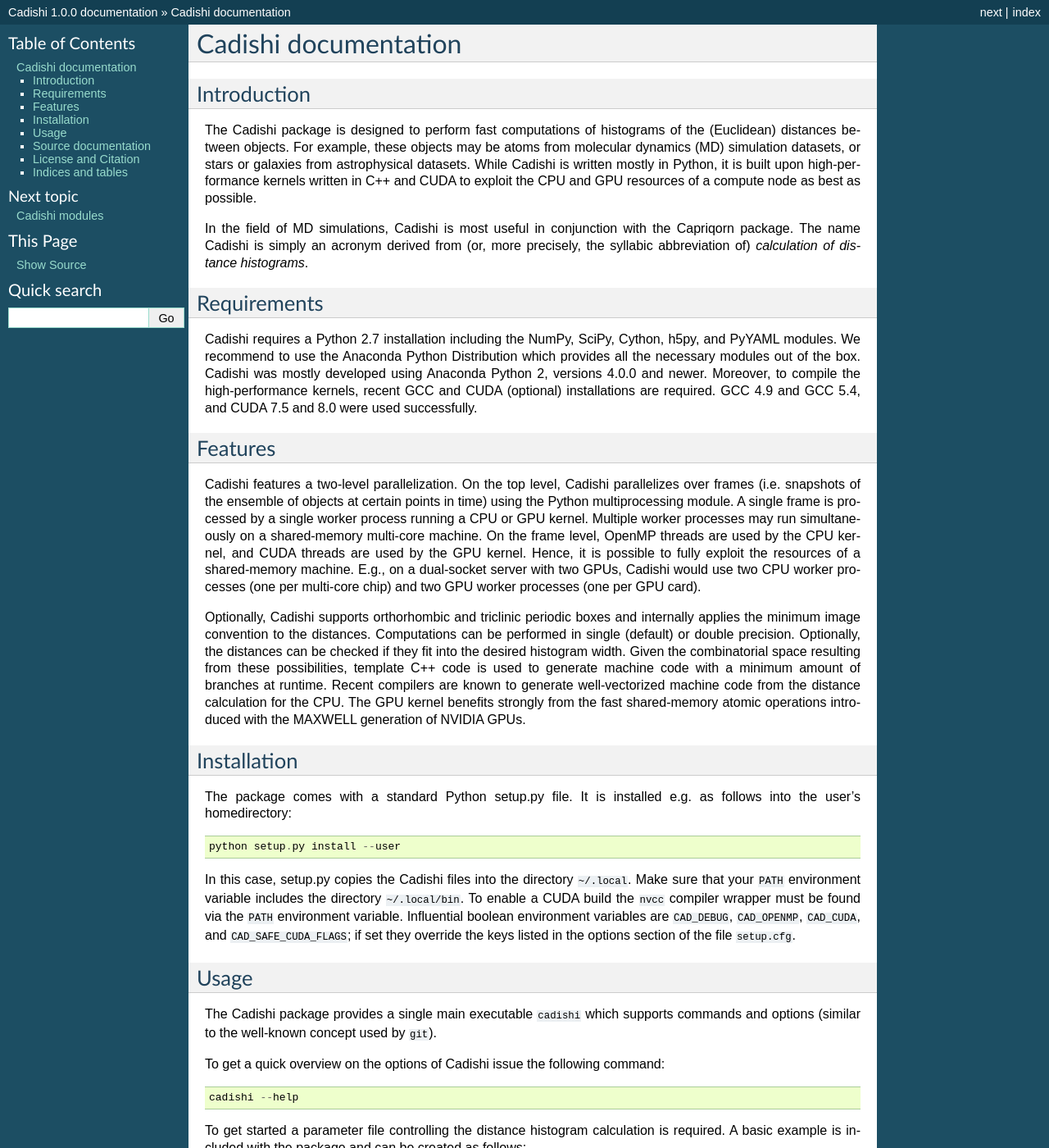
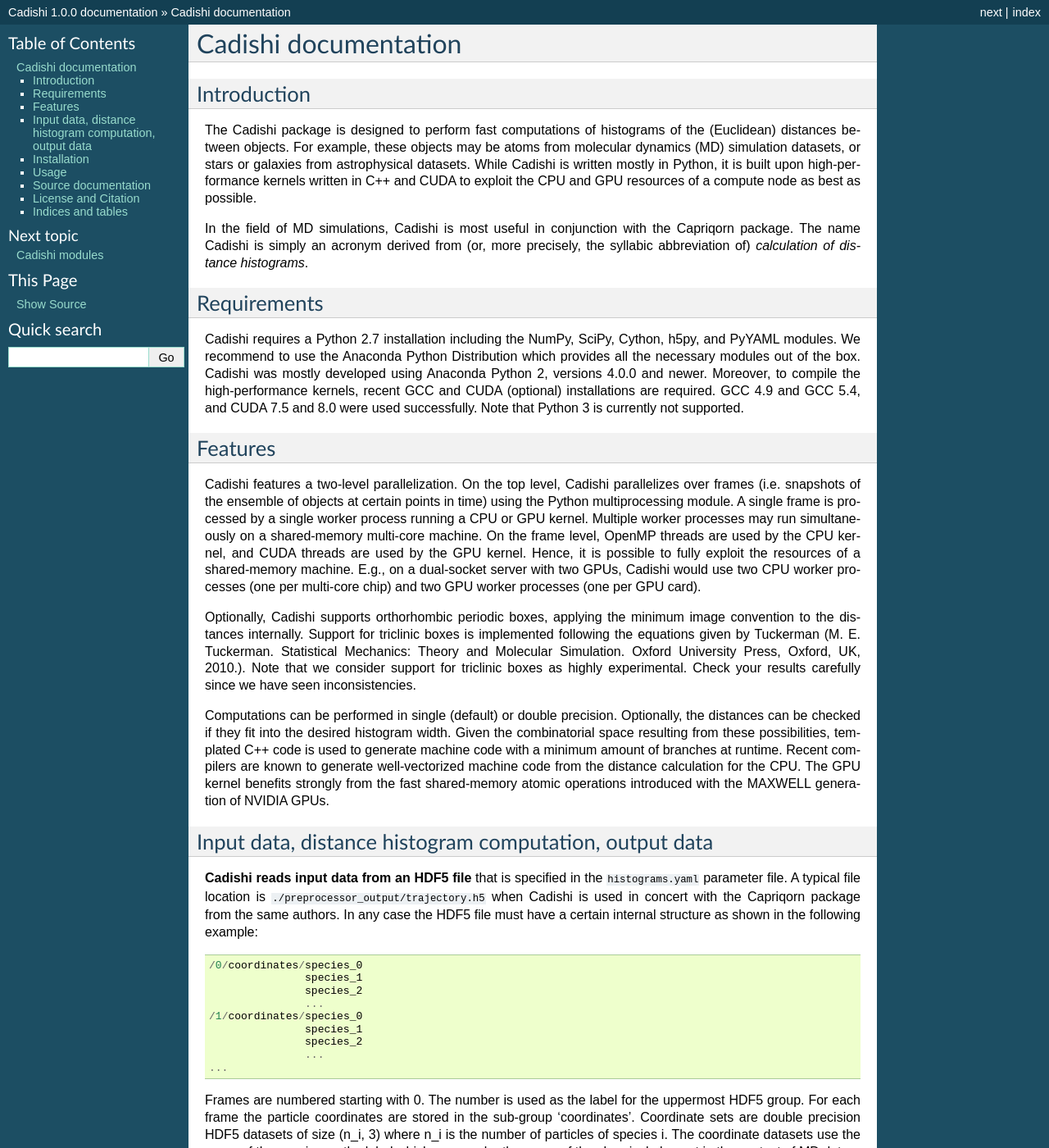
Before and after one commit to bio-phys/cadishi, a Sphinx documentation site: the page built from doc/index.rst, in a window 1280 px wide and 1400 px high. Shown: the whole window at 82% size. Built offline with Sphinx 7.4.7, drawn with Linux system fonts in a browser that asks for light colours; some of the changed text lies outside the part shown.

Commit message:
added documentation on HDF5 file IO

```diff
--- a/doc/index.rst
+++ b/doc/index.rst
@@ -25,7 +25,7 @@
 developed using Anaconda Python 2, versions 4.0.0 and newer. Moreover, to
 compile the high-performance kernels, recent GCC and CUDA (optional)
 installations are required. GCC 4.9 and GCC 5.4, and CUDA 7.5 and 8.0 were used
-successfully.
+successfully. Note that Python 3 is currently not supported.
 
 
 Features
@@ -42,17 +42,81 @@
 GPUs, Cadishi would use two CPU worker processes (one per multi-core chip) and
 two GPU worker processes (one per GPU card).
 
-Optionally, Cadishi supports orthorhombic and triclinic periodic boxes and
-internally applies the minimum image convention to the distances. Computations
-can be performed in single (default) or double precision. Optionally, the
-distances can be checked if they fit into the desired histogram width. Given
-the combinatorial space resulting from these possibilities, template C++ code
-is used to generate machine code with a minimum amount of branches at runtime.
-Recent compilers are known to generate well-vectorized machine code from the
-distance calculation for the CPU. The GPU kernel benefits strongly from the
-fast shared-memory atomic operations introduced with the MAXWELL generation of
-NVIDIA GPUs.
+Optionally, Cadishi supports orthorhombic periodic boxes, applying the minimum
+image convention to the distances internally. Support for triclinic boxes is
+implemented following the equations given by Tuckerman (M. E. Tuckerman.
+Statistical Mechanics: Theory and Molecular Simulation. Oxford University Press,
+Oxford, UK, 2010.).  Note that we consider support for triclinic boxes as highly
+experimental. Check your results carefully since we have seen inconsistencies.
 
+Computations can be performed in single (default) or double precision.
+Optionally, the distances can be checked if they fit into the desired histogram
+width. Given the combinatorial space resulting from these possibilities,
+templated C++ code is used to generate machine code with a minimum amount of
+branches at runtime. Recent compilers are known to generate well-vectorized
+machine code from the distance calculation for the CPU. The GPU kernel benefits
+strongly from the fast shared-memory atomic operations introduced with the
+MAXWELL generation of NVIDIA GPUs.
+
+
+Input data, distance histogram computation, output data
+-------------------------------------------------------
+
+**Cadishi reads input data from an HDF5 file** that is specified in the
+``histograms.yaml`` parameter file.  A typical file location is
+``./preprocessor_output/trajectory.h5`` when Cadishi is used in concert with
+the Capriqorn package from the same authors. In any case the HDF5 file must have
+a certain internal structure as shown in the following example::
+
+    /0/coordinates/species_0
+                   species_1
+                   species_2
+                   ...
+    /1/coordinates/species_0
+                   species_1
+                   species_2
+                   ...
+    ...
+
+Frames are numbered starting with 0. The number is used as the label for the
+uppermost HDF5 group. For each frame the particle coordinates are stored in the
+sub-group 'coordinates'. Coordinate sets are double precision HDF5 datasets of
+size (n_i, 3) where n_i is the number of particles of species i. The coordinate
+datasets use the name of the species as the label which e.g. can be the name of
+the chemical element in the context of MD data.
+
+For each frame read from the HDF5 file **Cadishi computes the distance histograms**
+between the particles for all combinations of species. The top-level parallelization
+of Cadishi is able to compute multiple frames simultaneously on all GPUs and CPUs
+available on a node. Within a frame the computation is highly parallelized using
+threads.
+
+Finally, **Cadishi writes the histograms into HDF5 files** according to the
+following scheme::
+
+    /0/histograms/species_0,species_0
+                  species_0,species_1
+                  species_0,species_2
+                  species_1,species_1
+                  species_1,species_2
+                  species_2,species_2
+                  ...
+    ...
+
+The HDF5 histogram datasets are single-column vectors of 64 bit floats. The
+latter was chosen to make averaging easier and more consistent.
+
+To get an idea about all the options available please have a look at the example
+parameter file that comes with Cadishi.  It can be generated using the command
+``cadishi example --expert``.
+
+To **make life with HDF5 files easier** we recommend to use a graphical HDF5
+viewer such as HDFView.  Note, however, that HDFView does not support the LZF
+compression that comes with the Python HDF5 module "H5py" and is used by Cadishi
+by default (LZF can be disabled via the parameter file)). Moreover, Cadishi
+comes with the HDF5 unpack (``cadishi unpack``) and the HDF5 merge tool
+(``cadishi merge``). The latter tool can also be used to decompress single HDF5
+files quickly before viewing them with HDFView.
 
 
 Installation
@@ -100,6 +164,9 @@
 Source documentation
 --------------------
 
+The documentation linked below is generated automatically from the docstrings
+present in the Cadishi source code.
+
 .. toctree::
    :maxdepth: 2
 
@@ -118,11 +185,13 @@
 
 Copyright 2015-2017  Klaus Reuter (MPCDF), Juergen Koefinger (MPIBP)
 
-In case you're using Cadishi for your own academic or non-academic research, we
-kindly request that you cite Cadishi in your publications and presentations. We
+In case you're using Cadishi for your own academic or non-academic research, **we
+kindly request that you cite Cadishi in your publications and presentations**. We
 suggest the following citations as appropriate:
 
-TODO: Add paper reference once it is on the arxiv and/or published.
+TODO: Add proper paper reference once it is publicly available. Please use the
+following reference meanwhile:
+"K. Reuter, J. Koefinger: Cadishi, https://github.com/bio-phys/cadishi, 2017."
 
 
 Indices and tables
```
